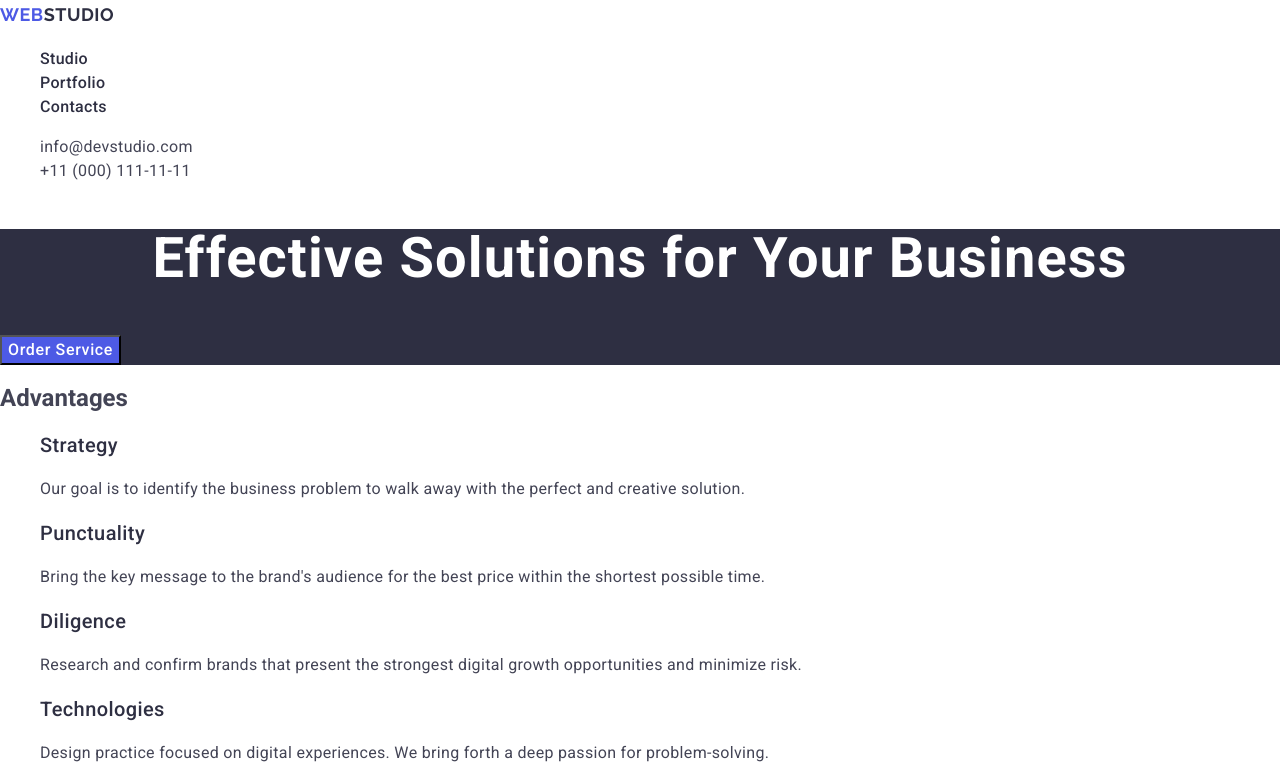
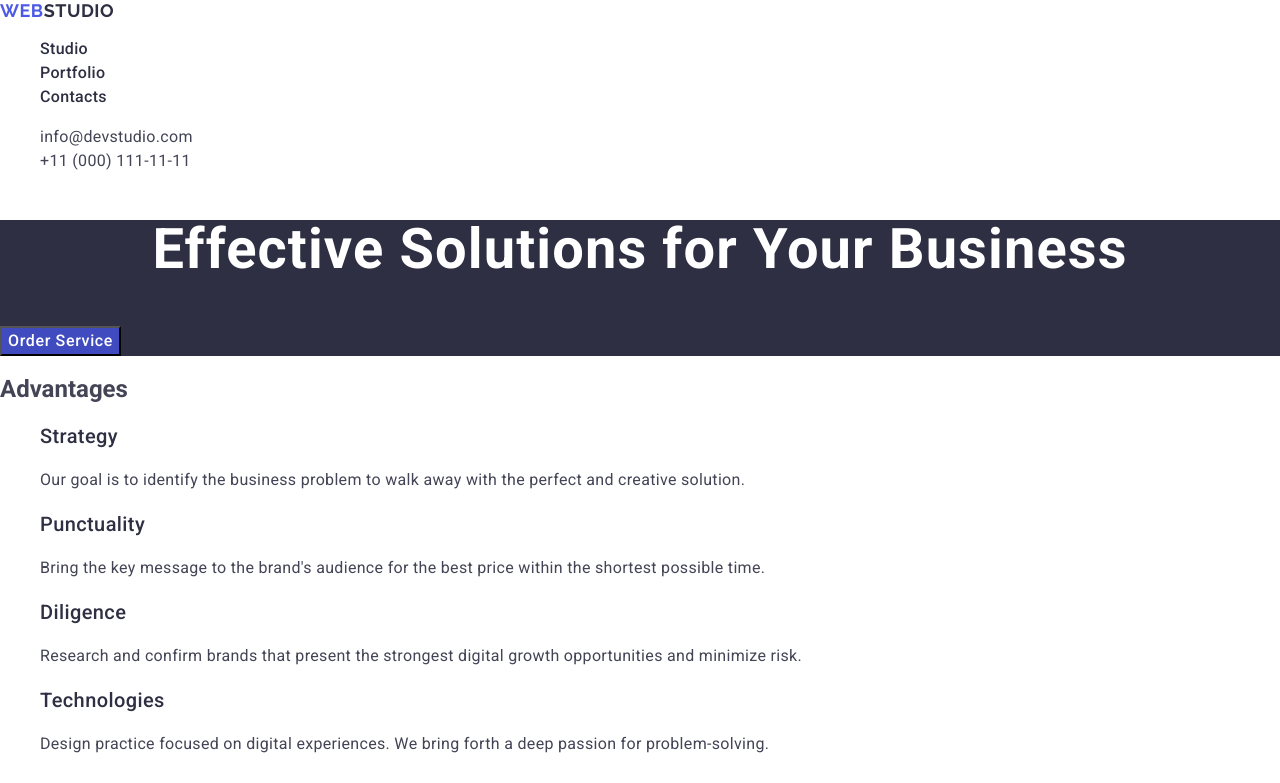
Before and after one commit to Artem-Oganezov/goit-markup-hw-02, a plain HTML site: page index.html in a window 1280 px wide. In both pictures the pointer is over the button "Order Service". Shown: the top 783 px of the page. Drawn offline with nearby package versions, Linux system fonts and the light colour scheme.

```diff
--- a/css/styles.css
+++ b/css/styles.css
@@ -17,7 +17,7 @@ a {
   font-family: 'Raleway', sans-serif;
   font-weight: 700;
   font-size: 18px;
-  line-height: 1.7;
+  line-height: 1.17;
   letter-spacing: 0.03em;
   text-transform: uppercase;
   color: #4d5ae5;
@@ -76,7 +76,8 @@ a {
   color: #fff;
 }
 
-.hero-button:hover .hero-button:focus {
+.hero-button:focus,
+.hero-button:hover {
   background-color: #404bbf;
 }
 
```
